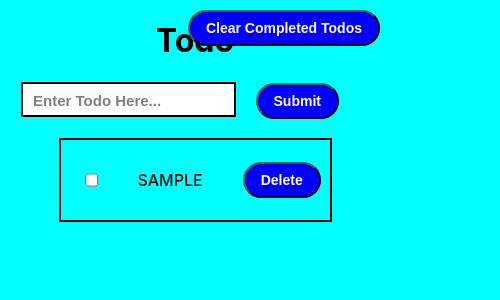
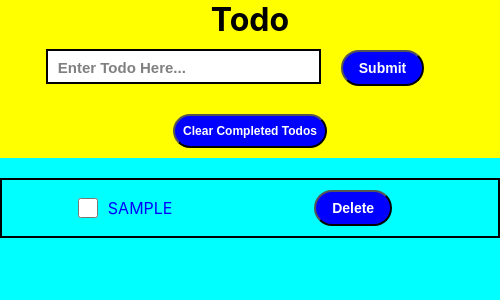
Before and after one commit to selvasuryaa/CRUD-app, a React (Create React App) app: page / in a window 390 px wide. Both pictures are taken after typing "Sample" into the empty fields and a click on the button "Submit". Shown: the top 300 px of the page, 500 px wide, since content can reach past the window. Built offline with nearby package versions, Linux system fonts and the light colour scheme.

Commit message:
localStorage fn working

```diff
--- a/package.json
+++ b/package.json
@@ -6,6 +6,7 @@
     "@testing-library/jest-dom": "^5.16.5",
     "@testing-library/react": "^13.4.0",
     "@testing-library/user-event": "^13.5.0",
+    "axios": "^1.4.0",
     "react": "^18.2.0",
     "react-dom": "^18.2.0",
     "react-scripts": "5.0.1",
--- a/src/App.css
+++ b/src/App.css
@@ -1,45 +1,7 @@
-/* .App {
-  text-align: center;
-}
-
-.App-logo {
-  height: 40vmin;
-  pointer-events: none;
-}
-
-@media (prefers-reduced-motion: no-preference) {
-  .App-logo {
-    animation: App-logo-spin infinite 20s linear;
-  }
-}
-
-.App-header {
-  background-color: #282c34;
-  min-height: 100vh;
-  display: flex;
-  flex-direction: column;
-  align-items: center;
-  justify-content: center;
-  font-size: calc(10px + 2vmin);
-  color: white;
-}
-
-.App-link {
-  color: #61dafb;
-}
-
-@keyframes App-logo-spin {
-  from {
-    transform: rotate(0deg);
-  }
-  to {
-    transform: rotate(360deg);
-  }
-} */
-
 * {
   box-sizing: border-box;
 }
+
 
 body{
   background-color: aqua;
@@ -47,20 +9,8 @@ body{
 div{
   text-align: center;
 
-  /* display: static; */
 }
 
-
-div input{
-  width: 55%;
-  height: 35px;
-  padding: 15px 10px;
-  outline: none;
-  border: 2px solid black;
-  font-weight: bold;
-  font-size: 20px;
-  margin-right: 20px;
-}
 input::placeholder{
   color: grey;
   /* text-shadow: 10 20 1 2 grey; */
@@ -68,32 +18,49 @@ input::placeholder{
   font-size: 15px;
 }
 
-.list{
+#todo-item{
+  margin: 0;
   display: flex;
-  padding: 10px 20px;
+  justify-content: space-between;
+  align-items: center;
   margin: 0 auto;
-  /* margin: 10px 0 10px 0; */
+  border: 2px solid black;
+  padding: 10px 15px;
+  width: 60vw;
   margin-top: 10px;
-  width: 70%;
-  border: 2px solid black;
-
-  /* height: auto;   */
-  justify-content: space-around;
-  align-items: center;
-  align-self: flex-start;
-  /* height: 80px; */
-  /* align-content: center; */
-  /* word-wrap: ; */
-  font-weight: 500;
+  margin-bottom: 10px;
+  min-width: 500px;
+  /* flex-wrap: wrap; */
 }
 
+#todo-item label{
+  display: flex;
+  align-items: center;
+  justify-content: start;
+  margin-right: 20px;
 
+}
 
+#todo-item label input{
+  /* width: 3rem; */
+  height: 20px;
+  width: 20px;
+  margin: 0;
+  margin-right: 10px;
 
+}
+
+#todo-item label li{
+  list-style: none;
+
+}
+
+.list label{
+  display: inline-block;
+  width: 30px;
+}
 .list li{
   list-style: none;
-  margin-right: 20px;
-  padding: 20px;
 
 }
 
@@ -113,33 +80,73 @@ button:hover{
   cursor: pointer;
 }
 
-/* .container{
-  display: block;
-} */
-
-/* .input-todo{
-  width: 50%;
-  display: flex;
-  justify-content: space-around;
-  align-items: center;
-} */
-
-.list input{
-  width: 30px;
-  height: 30px;
-}
-
-/* .list input
-color: rgb(153, 51, 82);
-} */
-
 .clear{
-  position: absolute;
+  position: fixed;
   top : 0px;
   right: 0px;
   margin: 10px;
 
 }
-/* .input-todo{
-  position: relative;
-} */
+
+.status{
+  /* float: left; */
+  width: 200px;
+  margin: 20px;
+  font-size: 25px;
+  font-weight: bold;
+
+}
+
+.container input{
+
+  width: 55%;
+  height: 35px;
+  padding: 15px 10px;
+  outline: none;
+  border: 2px solid black;
+  font-weight: bold;
+  font-size: 20px;
+  margin-right: 20px;
+  margin-bottom: 20px;
+}
+.fixed{
+  /* width: 100%; */
+  position: sticky;
+  top: 0;
+  background-color: yellow;
+  /* height: 200PX; */
+}
+
+@media only screen and (max-width : 500px){
+  .container{
+    min-width: 500px;
+
+  }
+.clear{
+  position: static;
+  /* top : 0px;
+  right: 0px; */
+  margin: 10px;
+  /* color: red; */
+  /* width: 30px; */
+  width: auto;
+  font-size: 12px;
+  padding: 8px;
+
+}
+#todo-item{
+  /* flex-shrink: 2; */
+  color: blue;
+  /* width: auto; */
+  /* flex-direction: column; */
+  /* flex-wrap: wrap; */
+  /* width: fit-content; */
+  justify-content: space-around;
+  width: 100px;
+
+}
+}
+h1{
+  margin: 0;
+  margin-bottom: 10px;
+}
--- a/src/App.js
+++ b/src/App.js
@@ -1,32 +1,54 @@
 import './App.css';
 import React, { useState, useEffect } from 'react';
-import TodoList from './Todolist';
+import TodoList from './Components/Todolist';
 // import UseRef from './useref';
 
 const LOCAL_STORAGE_KEY = 'TODO.ITEMS'
 
 function App() {
   const [value, setValue] = useState("")
-  const [todos, setTodos] = useState([])
+  const [todos, setTodos] = useState(()=>{
+    const storedTodo = JSON.parse(localStorage.getItem(LOCAL_STORAGE_KEY))
+    if(storedTodo === null){
+      return []
+    }
+    // setTodos(storedTodo)
+  })
+  const [loading, setLoading] = useState(true);
 
   useEffect(() => {
+    try {
+      const storedTodo = JSON.parse(localStorage.getItem(LOCAL_STORAGE_KEY))
+      if (storedTodo) {
+        console.log('stored todo', storedTodo)
+        setTodos(storedTodo);
+      }
+      setLoading(false);
+      console.log('Data succesfully Get from the local storage')
+
+    }
+    catch (err) {
+      console.log('Data not Retrived', err)
+    }
+  }, [])
+
+  useEffect(() => {
+    try {
       localStorage.setItem(LOCAL_STORAGE_KEY, JSON.stringify(todos))
+      console.log('Data saved to local storage')
 
+    }
+    catch (error) {
+      console.log('Error during saving data to local storage', error)
+    }
   }, [todos])
 
-  useEffect(() => {
-    const storedTodo = JSON.parse(localStorage.getItem(LOCAL_STORAGE_KEY))
-    if (storedTodo) {
-
-      setTodos(storedTodo);
-    }
-  }, [])
 
 
 
   const submitHandler = (e) => {
     e.preventDefault()
-    if (value === '') {
+    if (value.trim() === '') {
       alert('Input should not be Empy')
       return
     }
@@ -61,22 +83,12 @@ function App() {
 
   }
 
-
-  // findForChecked(todos)
-  // const findForChecked=(arr)=>{
-  //   return arr.some(todo=> todo.completed == false)
-  // }
   const clearCompletedHandler = () => {
 
     if (todos.length == 0) {
       alert('Please Create some todos First')
     }
-    // todos.map(todo => {
-    //   if (todo.completed == false) {
-    //     return alert('Check any of the todo to clear')
 
-    //   }
-    // })
     setTodos(currentTodo => {
       return currentTodo.filter(todo => !todo.completed)
       // todo.completed !== true
@@ -86,10 +98,15 @@ function App() {
     //   alert('Please Tick todo to clear')
     // }
   }
+  console.log('re rendered')
 
-
+  console.log(todos)
+  if (loading) {
+    return <div>Loading...</div>;
+  }
   return (
     <div className='container'>
+      <div className='fixed'>
         <h1>
           Todo
         </h1>
@@ -100,6 +117,8 @@ function App() {
             onChange={(e) => setValue(e.target.value)}
             placeholder='Enter Todo Here...' />
           <button onClick={submitHandler}>Submit</button>
+
+        </div>
         <button className='clear' onClick={clearCompletedHandler}>Clear Completed Todos</button>
 
       </div>
--- /dev/null
+++ b/src/Components/TodoItem.js
@@ -0,0 +1,24 @@
+import React from "react"
+
+const TodoItem = ({ toggleCheck, deleteHandler, todo }) => {
+  return (
+      <div id='todo-item'>
+        <label>
+          <input type='checkbox'
+            checked={todo.completed}
+            onChange={(e) => toggleCheck(todo.id, e.target.checked)}
+          />
+
+        <li key={todo.id}>
+          {todo.name.toUpperCase()}
+        </li>
+        </label>
+
+        <button onClick={() => deleteHandler(todo.id)}>Delete</button>
+
+      </div>
+
+  )
+};
+
+export default TodoItem;
--- a/src/Todolist.js
+++ b/src/Components/Todolist.js
@@ -5,7 +5,9 @@ const TodoList = ({ toggleCheck, deleteHandler, todos }) => {
     return (
 
         <div>
-            {todos.length === 0 && 'No todos  '}
+            <div className="status">
+                {/* {todos.length === 0 && 'No todos  '} */}
+            </div>
             {todos.map(todo => {
                 return (
                     <TodoItem
--- a/src/TodoItem.js
+++ /dev/null
@@ -1,24 +0,0 @@
-import React from "react"
-
-const TodoItem = ({toggleCheck,deleteHandler,todo}) => {
-  return (
-    <div>
-       <div className='list'>
-            <input type='checkbox'
-              checked={todo.completed}
-
-              onChange={(e) => toggleCheck(todo.id, e.target.checked)}
-            />
-
-            <li key={todo.id}>
-              {todo.name.toUpperCase()}
-            </li>
-            <button onClick={() => deleteHandler(todo.id)}>Delete</button>
-
-          </div>
-
-    </div>
-  )
-};
-
-export default TodoItem;
```
Also changed, not shown: src/Pages/CRUD.js (added, +19 -0 lines), 1 other file (tests, documents, lock files or other folders). Lines whose indentation alone changed are shown as unchanged.
